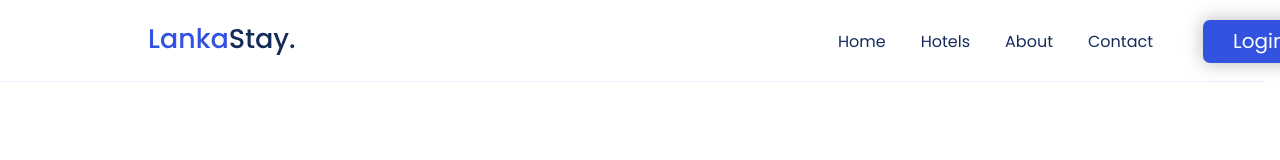
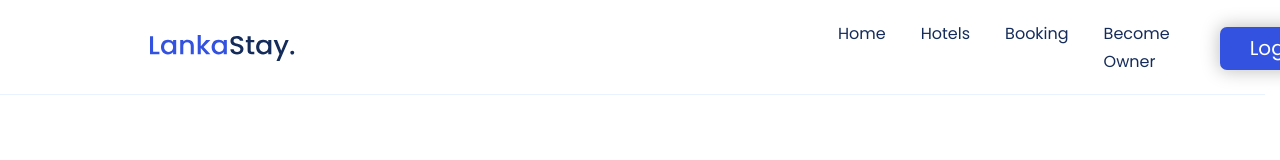
Before and after one commit to Kenn-altsam/WebProjectWeek14, an Angular app in the folder Project/: page /hotels/1 in a window 1280 px wide. Shown: the top 160 px of the page. Built offline with nearby package versions, Linux system fonts and the light colour scheme.

Commit message:
refactored navbar

```diff
--- a/Project/src/app/app.config.ts
+++ b/Project/src/app/app.config.ts
@@ -1,6 +1,6 @@
 import { ApplicationConfig, provideBrowserGlobalErrorListeners } from '@angular/core';
 import { provideHttpClient, withInterceptors } from '@angular/common/http';
-import { provideRouter } from '@angular/router';
+import { provideRouter, withInMemoryScrolling } from '@angular/router';
 
 import { routes } from './app.routes';
 import { authInterceptor } from './services/auth.interceptor';
@@ -9,6 +9,12 @@ export const appConfig: ApplicationConfig = {
   providers: [
     provideBrowserGlobalErrorListeners(),
     provideHttpClient(withInterceptors([authInterceptor])),
-    provideRouter(routes)
+    provideRouter(
+      routes,
+      withInMemoryScrolling({
+        anchorScrolling: 'enabled',
+        scrollPositionRestoration: 'enabled',
+      })
+    )
   ]
 };
--- a/Project/src/app/app.ts
+++ b/Project/src/app/app.ts
@@ -1,11 +1,9 @@
 import { Component, signal } from '@angular/core';
 import { RouterOutlet } from '@angular/router';
-import {Home} from './pages/home/home';
-import { BookingInfo } from './pages/booking/booking-info/booking-info';
 
 @Component({
   selector: 'app-root',
-  imports: [RouterOutlet, Home, BookingInfo],
+  imports: [RouterOutlet],
   templateUrl: './app.html',
   styleUrl: './app.css'
 })
--- a/Project/src/app/components/navbar/navbar.html
+++ b/Project/src/app/components/navbar/navbar.html
@@ -7,16 +7,34 @@
   <nav class="header-menu">
     <ul class="header-menu-list">
       <li class="header-menu-item">
-        <a routerLink="/home" class="header-menu-link">Home</a>
+        <a
+          routerLink="/home"
+          routerLinkActive="active"
+          [routerLinkActiveOptions]="{ exact: true }"
+          class="header-menu-link"
+        >Home</a>
       </li>
       <li class="header-menu-item">
-        <a routerLink="/home" class="header-menu-link">Hotels</a>
+        <a
+          routerLink="/home"
+          fragment="more-hotels"
+          routerLinkActive="active"
+          class="header-menu-link"
+        >Hotels</a>
       </li>
       <li class="header-menu-item">
-        <a href="/" class="header-menu-link">About</a>
+        <a
+          routerLink="/booking"
+          routerLinkActive="active"
+          class="header-menu-link"
+        >Booking</a>
       </li>
       <li class="header-menu-item">
-        <a href="/" class="header-menu-link">Contact</a>
+        <a
+          routerLink="/register-owner"
+          routerLinkActive="active"
+          class="header-menu-link"
+        >Become Owner</a>
       </li>
     </ul>
   </nav>
--- a/Project/src/app/components/navbar/navbar.ts
+++ b/Project/src/app/components/navbar/navbar.ts
@@ -1,13 +1,14 @@
 import { Component } from '@angular/core';
 import { CommonModule } from '@angular/common';
-import { Router, RouterLink } from '@angular/router';
+import { Router, RouterLink, RouterLinkActive } from '@angular/router';
 import { Auth } from '../../services/auth';
 
 @Component({
   selector: 'app-navbar',
   imports: [
     CommonModule,
-    RouterLink
+    RouterLink,
+    RouterLinkActive
   ],
   templateUrl: './navbar.html',
   styleUrl: './navbar.css',
```
